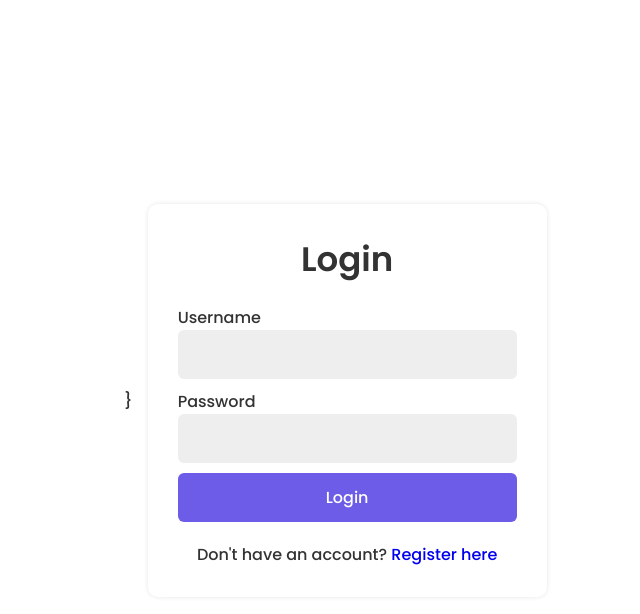
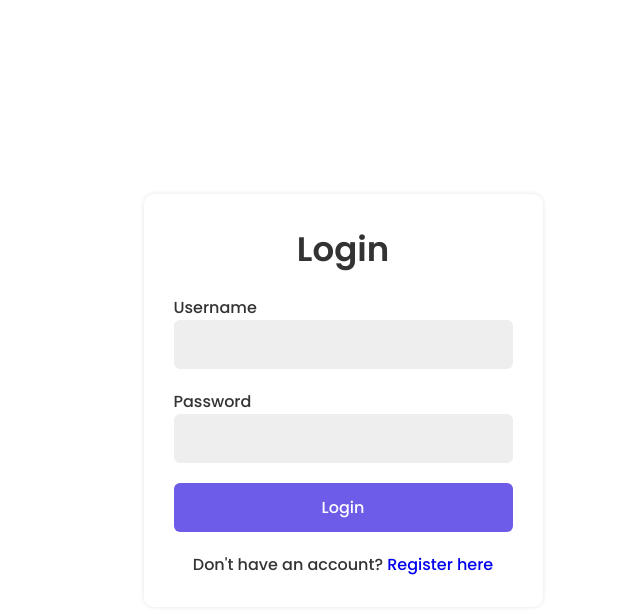
Before and after one commit to DavonGT/CSD-Student-IMS, a Django app: page /login/ in a window 1280 px wide. Shown: the top 614 px of the page, without its empty margins (297-937 px from the left). Run offline with Django 5.2, Linux system fonts and the light colour scheme.

Commit message:
Fix login

```diff
--- a/core/static/core/css/login_signup.css
+++ b/core/static/core/css/login_signup.css
@@ -75,7 +75,8 @@ body {
     outline: none;
     font-size: 16px;
     color: #333;
-    margin-bottom: 10px;
+    margin-bottom: 20px;
+
 }
 
 /* log in button */
--- a/core/templates/core/login.html
+++ b/core/templates/core/login.html
@@ -7,7 +7,7 @@
 
   {% load static %}
   <link rel="stylesheet" href="{% static 'core/css/login_signup.css' %}">
-    }
+
   </style>
 </head>
 <body>
```
